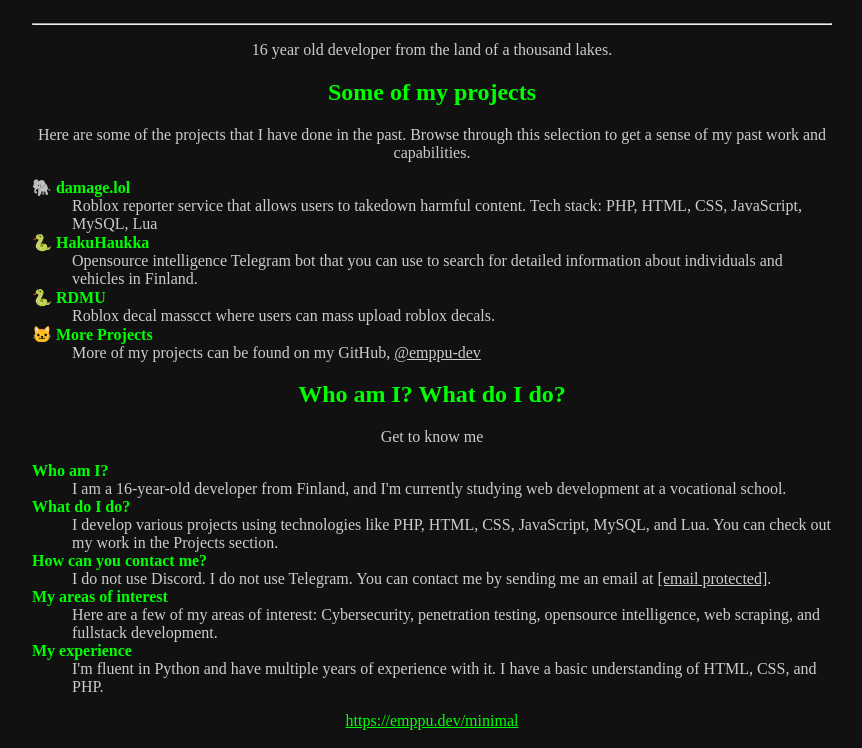
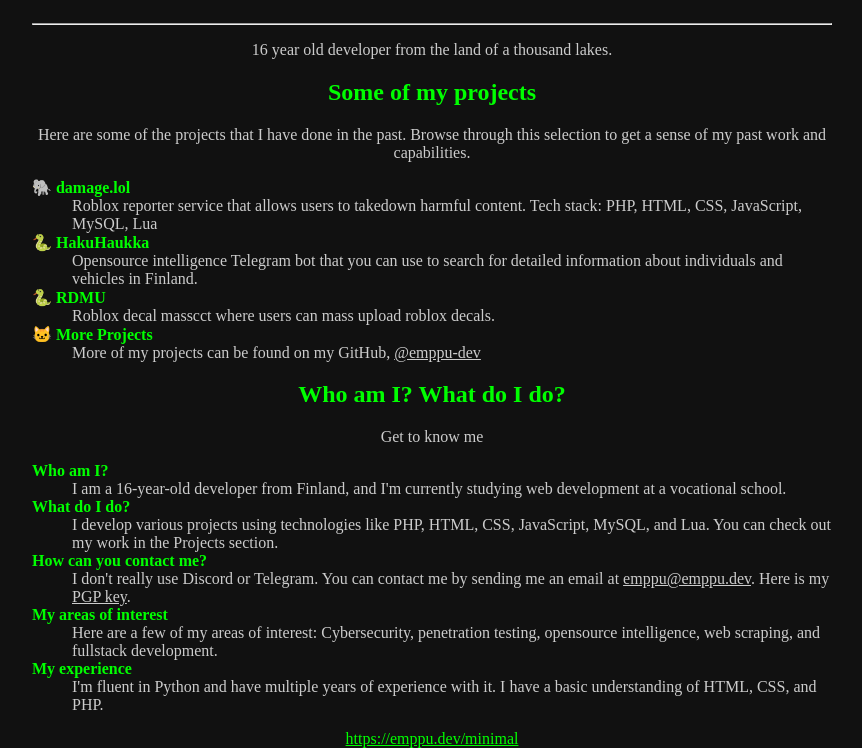
Before and after one commit to emppu-dev/portfolio-minimal, a plain HTML site: page index.html in a window 1280 px wide. Shown: the part 137-885 px from the top of the page, without its empty margins (208-1070 px from the left). Drawn offline with Linux system fonts and the light colour scheme.

Commit message:
Added PGP key

```diff
--- a/index.html
+++ b/index.html
@@ -33,7 +33,7 @@
         <dt>What do I do?</dt>
         <dd>I develop various projects using technologies like PHP, HTML, CSS, JavaScript, MySQL, and Lua. You can check out my work in the Projects section.</dd>
         <dt>How can you contact me?</dt>
-        <dd>I do not use Discord. I do not use Telegram. You can contact me by sending me an email at <a href="/cdn-cgi/l/email-protection#d5b0b8a5a5a095b0b8a5a5a0fbb1b0a3"><span class="__cf_email__" data-cfemail="096c6479797c496c6479797c276d6c7f">[email&#160;protected]</span></a>.</dd>
+        <dd>I don't really use Discord or Telegram. You can contact me by sending me an email at <a href="mailto:emppu@emppu.dev">emppu@emppu.dev</a>. Here is my <a href="pgp.asc" class="text-white">PGP key</a>.</dd>
         <dt>My areas of interest</dt>
         <dd>Here are a few of my areas of interest: Cybersecurity, penetration testing, opensource intelligence, web scraping, and fullstack development.</dd>
         <dt>My experience</dt>
```
Also changed, not shown: 1 other file.
